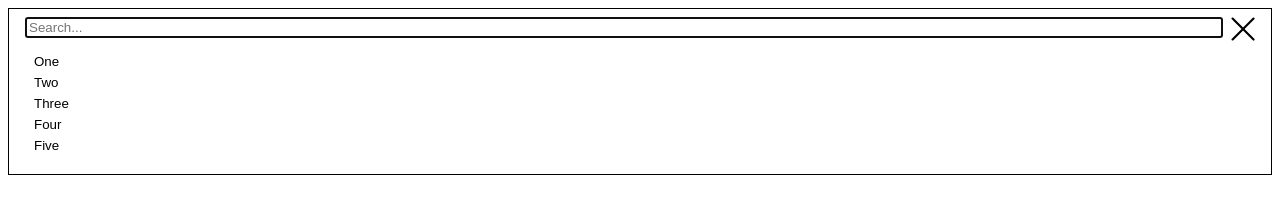
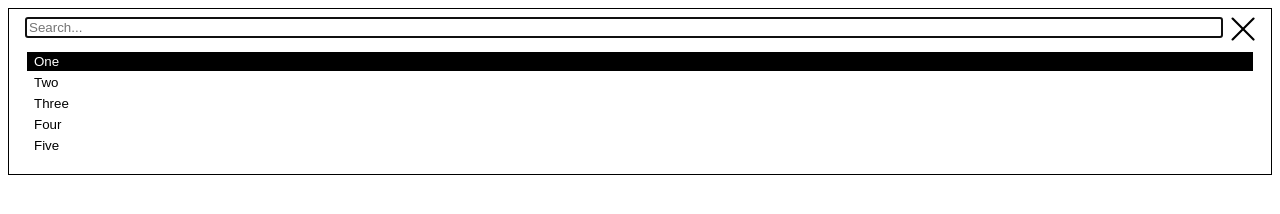
Before and after one commit to jameshickman/filtered_select_widget, a plain HTML site: page index.html in a window 1280 px wide. Both pictures are taken after a click on the button "One". Drawn offline with Linux system fonts and the light colour scheme.

Commit message:
HIghligh the selected item

```diff
--- a/filtered_select.js
+++ b/filtered_select.js
@@ -102,6 +102,7 @@ function _filtered_select(el_container) {
                     el_option.dataset['value'] = results[i].options[j].value;
                     if (results[i].options[j].value == selected) {
                         el_display.innerText = results[i].options[j].label;
+                        el_option.classList.add('select-widget__item__selected');
                     }
                     el_options_container.appendChild(el_option);
                 }
@@ -114,10 +115,11 @@ function _filtered_select(el_container) {
                 el_option.classList.add('select-widget__item');
                 el_option.innerText = results[i].label;
                 el_option.dataset['value'] = results[i].value;
-                widget.result.appendChild(el_option);
                 if (results[i].value == selected) {
                     el_display.innerText = results[i].label;
+                    el_option.classList.add('select-widget__item__selected');
                 }
+                widget.result.appendChild(el_option);
             }
         }
     }
--- a/selctor.css
+++ b/selctor.css
@@ -127,3 +127,8 @@
     margin-bottom: 1px;
     border: 1px solid black;
 }
+
+.select-widget__item__selected {
+    color: white;
+    background-color: black;
+}
```
